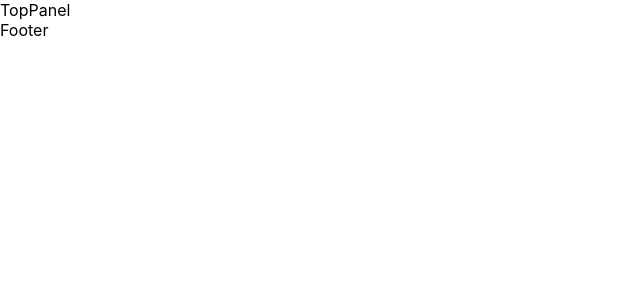
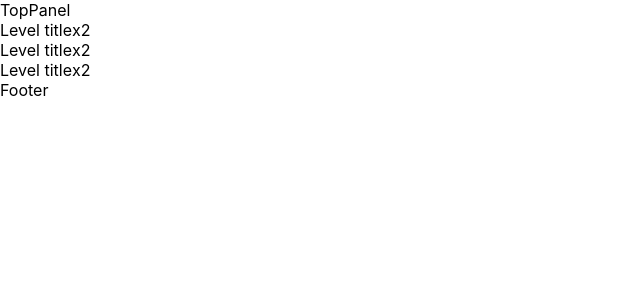
Before and after one commit to rafeev/imin, a React (Create React App) app: page /start in a window 1280 px wide. Shown: the top 300 px of the page, without its empty margins (0-640 px from the left). Built offline with nearby package versions, Linux system fonts and the light colour scheme.

Commit message:
компонент уровней

```diff
--- a/src/App.js
+++ b/src/App.js
@@ -1,9 +1,9 @@
 import React from 'react';
-import { BrowserRouter } from 'react-router-dom';
 import './App.css';
 import Header from './Components/Header/Header';
 import Content from './Components/Content/Content';
 import Footer from './Components/Footer/Footer';
+import { BrowserRouter, Route } from 'react-router-dom';
 
 const App = () => {
   return (
--- a/src/Components/Content/Content.jsx
+++ b/src/Components/Content/Content.jsx
@@ -2,11 +2,13 @@ import React from 'react';
 import { Route } from 'react-router-dom'
 import inClass from './Content.module.css';
 import Welcome from './Welcome/Welcome';
-import Game from './game/Game';
+import Game from './Game/Game';
+import Levels from './Levels/Levels';
 
 const Content = () => {
     return (
         <div className={ inClass.content }>
+            <Route path='/start' component={ Levels } />
             <Route path='/game' component={ Game } />
             <Route path='/welcome' component={ Welcome } />
         </div>
--- /dev/null
+++ b/src/Components/Content/Levels/LevelItem/LevelItem.jsx
@@ -0,0 +1,13 @@
+import React from 'react';
+import inClass from './LevelItem.module.css'
+
+const LevelItem = () => {
+    return (
+        <div className={ inClass.wrapper }>
+            <div className={ inClass.title }>Level title</div>
+            <div className={ inClass.factor }>x2</div>
+        </div>
+    )
+}
+
+export default LevelItem;
--- /dev/null
+++ b/src/Components/Content/Levels/LevelItem/LevelItem.module.css
@@ -0,0 +1,3 @@
+.wrapper {
+    display: flex;
+}
--- /dev/null
+++ b/src/Components/Content/Levels/Levels.jsx
@@ -0,0 +1,14 @@
+import React from 'react';
+import LevelItem from './LevelItem/LevelItem';
+
+const Levels = () => {
+    return (
+        <div>
+            <LevelItem />
+            <LevelItem />
+            <LevelItem />
+        </div>
+    )
+}
+
+export default Levels;
```
Also changed, not shown: src/Components/Content/Levels/Levels.module.css (added), src/Components/Content/game/Game.jsx (line endings or trailing spaces).
